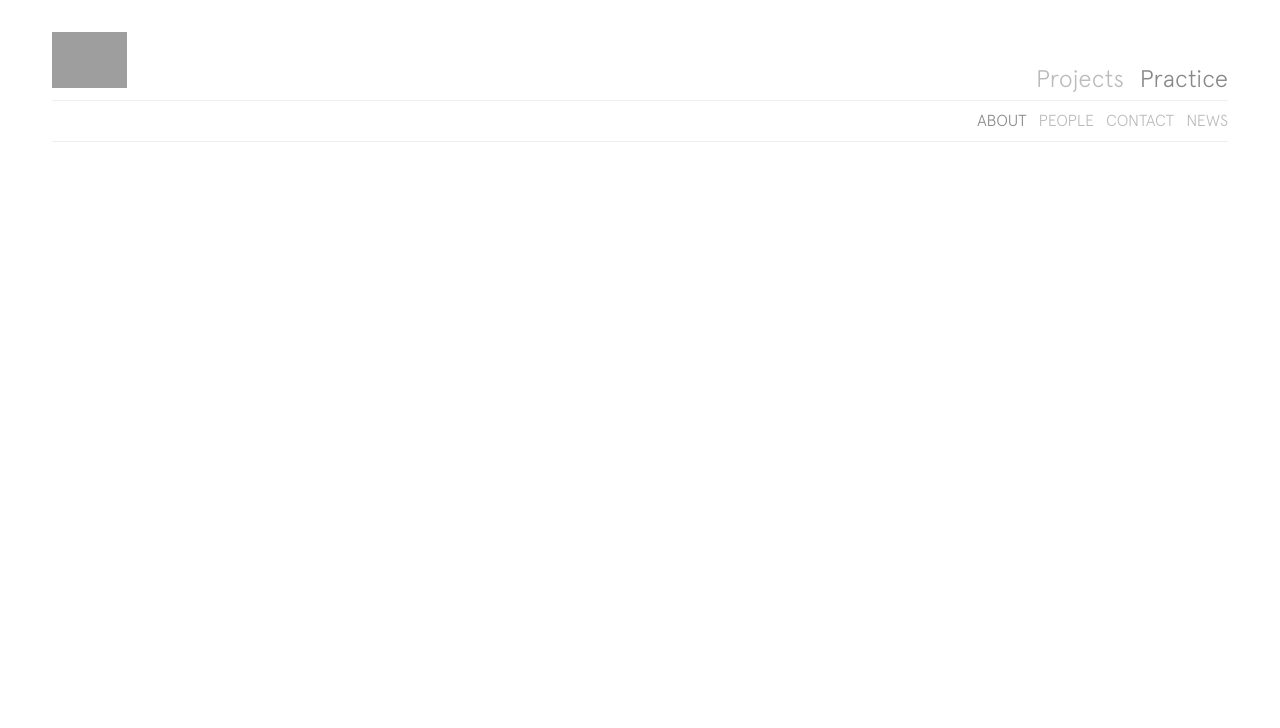
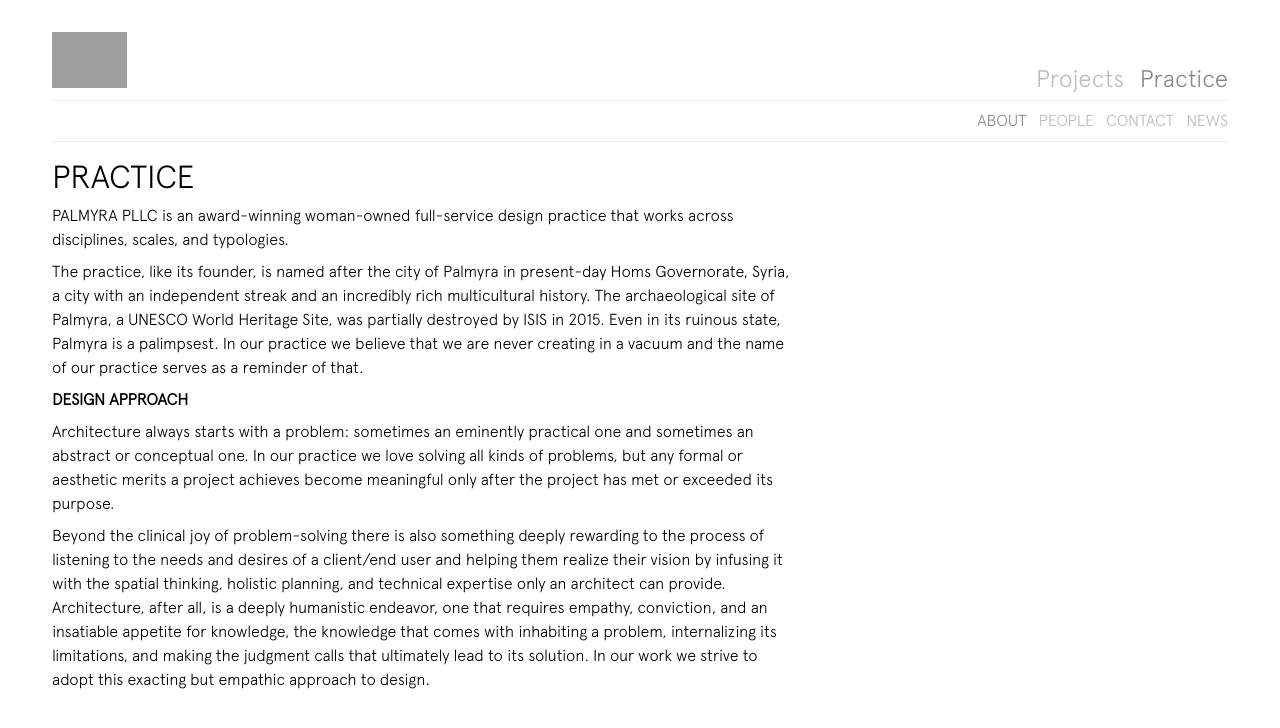
Before and after one commit to palmyra-arch/palmyra-arch.github.io, a Jekyll site: the page built from about.html, in a window 1280 px wide. Shown: the top 728 px of the page. Built offline with Jekyll 4.4.1, drawn with Linux system fonts in a browser that asks for light colours; grey boxes are pictures that could not be loaded.

Commit message:
added about content

```diff
--- a/about.html
+++ b/about.html
@@ -3,3 +3,34 @@ title: about
 layout: practice
 permalink: about
 ---
+
+<div class="row">
+                <div class="col col-1-1 col-lg-2-3">
+                    <div class="paragraph practice-heading practice-left">
+                         PRACTICE
+                    </div>
+                    <div class="paragraph practice-left">
+                         PALMYRA PLLC is an award-winning woman-owned full-service design practice that works across disciplines, scales, and typologies.
+                    </div>
+
+                    <div class="paragraph practice-left">
+                         The practice, like its founder, is named after the city of Palmyra in present-day Homs Governorate, Syria, a city with an independent streak and an incredibly rich multicultural history. The archaeological site of Palmyra, a UNESCO World Heritage Site, was partially destroyed by ISIS in 2015. Even in its ruinous state, Palmyra is a palimpsest<!--, if there ever was any-->. In our practice we believe that we are never creating in a vacuum and the name of our practice serves as a reminder of that.
+                    </div>
+<!--
+                    <div class="paragraph practice-heading practice-left" >
+                         PHILOSOPHY
+                    </div>
+-->
+                    <div class="paragraph" >
+                         <b>DESIGN APPROACH</b>
+                    </div>
+                     <div class="paragraph practice-left">
+                         Architecture always starts with a problem: sometimes an eminently practical one and sometimes an abstract or conceptual one. In our practice we love solving all kinds of problems, but any formal or aesthetic merits a project achieves become meaningful only after the project has met or exceeded its purpose.
+                     </div>
+                     <div class="paragraph practice-left">
+                         Beyond the clinical joy of problem-solving there is also something deeply rewarding to the process of listening to the needs and desires of a client/end user and helping them realize their vision by infusing it with the spatial thinking, holistic planning, and technical expertise only an architect can provide. Architecture, after all, is a deeply humanistic endeavor, one that requires empathy, conviction, and an insatiable appetite for knowledge, the knowledge that comes with inhabiting a problem, internalizing its limitations, and making the judgment calls that ultimately lead to its solution.
+                     <!--
+                    </div>
+                     <div class="paragraph practice-left"> -->
+                         In our work we strive to adopt this exacting but empathic approach to design.
+                     </div>
```
